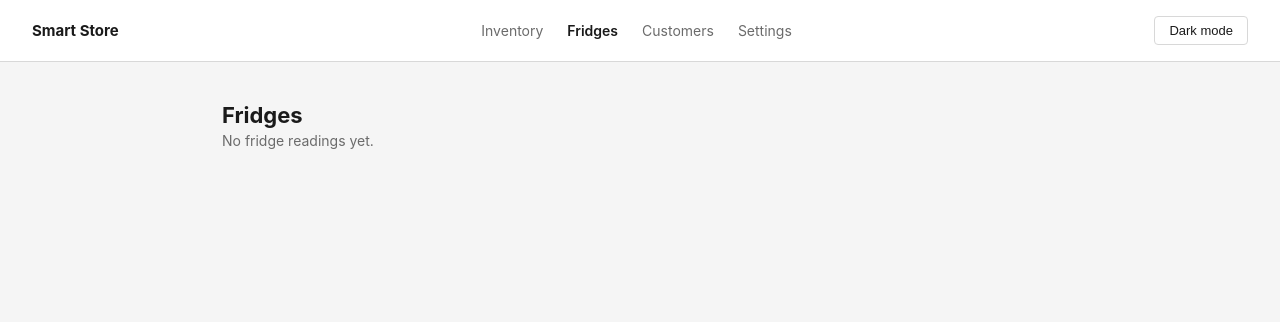
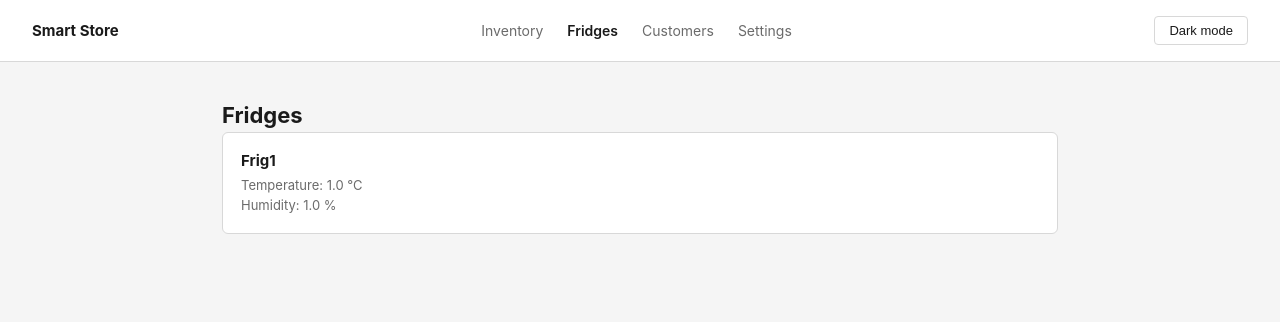
Before and after one commit to fairozaly/IoT-Project, a Flask app: page /fridges in a window 1280 px wide. Shown: the top 322 px of the page. Run offline with Flask 3, Linux system fonts and the light colour scheme; data comes from the database, SQL or seed files in the repository; tables that the repository leaves empty hold one stand-in row (values such as "Sample post"); data that the repository does not hold is empty.

Commit message:
add db helpers for readings + thresholds, add automatic site reloading

```diff
--- a/app.py
+++ b/app.py
@@ -1,57 +1,27 @@
-import os
-
-from flask import Flask, flash, redirect, render_template, request, url_for
+from flask import Flask, flash, jsonify, redirect, render_template, request, url_for
 
 from db import (
-    DATABASE,
     add_customer,
     close_connection,
     get_customer_by_email,
     get_customer_by_phone,
     get_customers,
+    get_latest_readings,
+    get_pending_alerts,
     init_db,
+    mark_alerts_sent,
 )
-
-import paho.mqtt.client as mqtt
 
 from gpio import (
     indicate_success,
     indicate_failure
 )
 
-MQTT_SERVER_ADDRESS = "10.0.0.237"
-MQTT_SERVER_PORT = 1883
+from mqtt import setup_mqtt
 
 app = Flask(__name__)
 app.secret_key = "827mo34t9zwb3ty598"
 app.teardown_appcontext(close_connection)
-
-fridge_readings = {}
-
-def on_connect_mqtt(client, userdata, flags, reason_code, properties):
-    print(f"Connected with result code {reason_code}")
-
-    client.subscribe("SmartHome/Frig1")
-
-def on_message_mqtt(client, userdata, message):
-    label = message.topic.rsplit("/", 1)[-1]
-
-    try:
-        humidity, temperature = message.payload.decode().split(",")
-        fridge_readings[label] = {
-            "temperature": float(temperature),
-            "humidity": float(humidity),
-        }
-    except ValueError:
-        print(f"Invalid payload on {message.topic}: {message.payload!r}")
-
-def setup_mqtt():
-    client = mqtt.Client(mqtt.CallbackAPIVersion.VERSION2)
-    client.on_connect = on_connect_mqtt
-    client.on_message = on_message_mqtt
-    client.connect(MQTT_SERVER_ADDRESS, MQTT_SERVER_PORT)
-    client.loop_start()
-    return client
 
 @app.route("/")
 def index():
@@ -106,18 +76,48 @@ def inventory():
 
 @app.route("/fridges")
 def fridges():
-    return render_template("fridges.html", fridges=fridge_readings, active_page="fridges")
+    return render_template("fridges.html", fridges=get_latest_readings(), active_page="fridges")
 
 @app.route("/settings")
 def settings():
     return render_template("settings.html", active_page="settings")
 
 
+@app.route("/alerts")
+def alerts():
+    rows = get_pending_alerts()
+    items = []
+    alert_ids = []
+    for row in rows:
+        alert_ids.append(row["alert_id"])
+        if row["alert_type"].startswith("temperature"):
+            message = (
+                f"Fridge {row['sensor_name']} has a dangerous temperature {row['temperature']:.1f}C"
+            )
+        else:
+            message = (
+                f"Fridge {row['sensor_name']} has a dangerous humidity {row['humidity']:.1f}%"
+            )
+        items.append({"id": row["alert_id"], "message": message})
+    mark_alerts_sent(alert_ids)
+    return jsonify(items)
+
+
+@app.route("/api/readings")
+def api_readings():
+    readings = get_latest_readings()
+    return jsonify([
+        {
+            "name": reading["name"],
+            "temperature": reading["temperature"],
+            "humidity": reading["humidity"],
+        }
+        for reading in readings
+    ])
+
+
 if __name__ == "__main__":
-    if not os.path.exists(DATABASE):
-        print("initializing database...")
-        init_db(app)
+    init_db(app)
+    setup_mqtt(app)
 
-    setup_mqtt()
-
-    app.run(debug=True)
+    app.run(debug=True, use_reloader=False)
--- a/db.py
+++ b/db.py
@@ -51,6 +51,107 @@ def get_customer_by_phone(phone):
     return db.execute("SELECT customer_id FROM Customers WHERE phone = ?", (phone,)).fetchone()
 
 
+def get_or_create_sensor(name, location):
+    db = get_db()
+    sensor = db.execute("SELECT sensor_id FROM Sensors WHERE name = ?", (name,)).fetchone()
+    if sensor:
+        return sensor["sensor_id"]
+    cur = db.execute(
+        "INSERT INTO Sensors (name, location, temp_min, temp_max, humid_min, humid_max) "
+        "VALUES (?, ?, ?, ?, ?, ?)",
+        (name, location, -99.0, 99.0, 0.0, 100.0),
+    )
+    db.commit()
+    return cur.lastrowid
+
+
+def set_sensor_thresholds(name, temp_min, temp_max, humid_min, humid_max):
+    db = get_db()
+    sensor = db.execute("SELECT sensor_id FROM Sensors WHERE name = ?", (name,)).fetchone()
+    if sensor:
+        db.execute(
+            "UPDATE Sensors SET temp_min = ?, temp_max = ?, humid_min = ?, humid_max = ? "
+            "WHERE sensor_id = ?",
+            (temp_min, temp_max, humid_min, humid_max, sensor["sensor_id"]),
+        )
+    else:
+        db.execute(
+            "INSERT INTO Sensors (name, location, temp_min, temp_max, humid_min, humid_max) "
+            "VALUES (?, ?, ?, ?, ?, ?)",
+            (name, name, temp_min, temp_max, humid_min, humid_max),
+        )
+    db.commit()
+
+
+def get_sensor_thresholds(sensor_id):
+    db = get_db()
+    return db.execute(
+        "SELECT temp_min, temp_max, humid_min, humid_max FROM Sensors WHERE sensor_id = ?",
+        (sensor_id,),
+    ).fetchone()
+
+
+def create_alert(reading_id, alert_type):
+    db = get_db()
+    cur = db.execute(
+        "INSERT INTO Alerts (reading_id, alert_type) VALUES (?, ?)",
+        (reading_id, alert_type),
+    )
+    db.commit()
+    return cur.lastrowid
+
+
+def get_pending_alerts():
+    db = get_db()
+    cur = db.execute(
+        "SELECT a.alert_id, s.name AS sensor_name, a.alert_type, r.temperature, r.humidity, "
+        "       s.temp_min, s.temp_max, s.humid_min, s.humid_max "
+        "FROM Alerts a "
+        "JOIN SensorReadings r ON r.reading_id = a.reading_id "
+        "JOIN Sensors s ON s.sensor_id = r.sensor_id "
+        "WHERE a.resolved = 0 "
+        "ORDER BY a.alert_id"
+    )
+    return cur.fetchall()
+
+
+def mark_alerts_sent(alert_ids):
+    if not alert_ids:
+        return
+    db = get_db()
+    placeholders = ",".join("?" for _ in alert_ids)
+    db.execute(
+        f"UPDATE Alerts SET resolved = 1 WHERE alert_id IN ({placeholders})",
+        tuple(alert_ids),
+    )
+    db.commit()
+
+
+def add_sensor_reading(sensor_id, temperature, humidity):
+    db = get_db()
+    cur = db.execute(
+        "INSERT INTO SensorReadings (sensor_id, temperature, humidity) VALUES (?, ?, ?)",
+        (sensor_id, temperature, humidity),
+    )
+    db.commit()
+    return cur.lastrowid
+
+
+def get_latest_readings():
+    db = get_db()
+    cur = db.execute(
+        "SELECT s.name, r.temperature, r.humidity, r.timestamp "
+        "FROM Sensors s "
+        "JOIN SensorReadings r ON r.reading_id = ("
+        "    SELECT reading_id FROM SensorReadings "
+        "    WHERE sensor_id = s.sensor_id "
+        "    ORDER BY timestamp DESC, reading_id DESC LIMIT 1"
+        ") "
+        "ORDER BY s.name"
+    )
+    return cur.fetchall()
+
+
 def init_db(app):
     with app.app_context():
         db = get_db()
--- /dev/null
+++ b/mqtt.py
@@ -0,0 +1,86 @@
+import paho.mqtt.client as mqtt
+
+from db import (
+    add_sensor_reading,
+    create_alert,
+    get_or_create_sensor,
+    get_sensor_thresholds,
+    set_sensor_thresholds,
+)
+
+MQTT_SERVER_ADDRESS = "192.168.50.111"
+MQTT_SERVER_PORT = 1883
+
+FRIDGE_THRESHOLDS = {
+    "Frig1": {
+        "temp_min": 15.0,
+        "temp_max": 25.0,
+        "humid_min": 30.0,
+        "humid_max": 70.0,
+    },
+}
+
+
+def configure_fridge_thresholds():
+    for name, limits in FRIDGE_THRESHOLDS.items():
+        set_sensor_thresholds(
+            name,
+            limits["temp_min"],
+            limits["temp_max"],
+            limits["humid_min"],
+            limits["humid_max"],
+        )
+        print(f"Configured thresholds for {name}: {limits}")
+
+
+def check_thresholds(sensor_id, reading_id, temperature, humidity):
+    limits = get_sensor_thresholds(sensor_id)
+    if limits is None:
+        return
+
+    if temperature < limits["temp_min"]:
+        create_alert(reading_id, f"temperature low ({temperature} < {limits['temp_min']})")
+    elif temperature > limits["temp_max"]:
+        create_alert(reading_id, f"temperature high ({temperature} > {limits['temp_max']})")
+
+    if humidity < limits["humid_min"]:
+        create_alert(reading_id, f"humidity low ({humidity} < {limits['humid_min']})")
+    elif humidity > limits["humid_max"]:
+        create_alert(reading_id, f"humidity high ({humidity} > {limits['humid_max']})")
+
+
+def on_connect_mqtt(client, userdata, flags, reason_code, properties):
+    print(f"Connected with result code {reason_code}")
+
+    client.subscribe("SmartHome/Frig1")
+
+
+def on_message_mqtt(client, userdata, message):
+    app = client._flask_app
+    label = message.topic.rsplit("/", 1)[-1]
+
+    try:
+        humidity, temperature = message.payload.decode().split(",")
+        temperature = float(temperature)
+        humidity = float(humidity)
+    except ValueError:
+        print(f"Invalid payload on {message.topic}: {message.payload!r}")
+        return
+
+    with app.app_context():
+        sensor_id = get_or_create_sensor(label, label)
+        reading_id = add_sensor_reading(sensor_id, temperature, humidity)
+        check_thresholds(sensor_id, reading_id, temperature, humidity)
+
+
+def setup_mqtt(app):
+    with app.app_context():
+        configure_fridge_thresholds()
+
+    client = mqtt.Client(mqtt.CallbackAPIVersion.VERSION2)
+    client._flask_app = app
+    client.on_connect = on_connect_mqtt
+    client.on_message = on_message_mqtt
+    client.connect(MQTT_SERVER_ADDRESS, MQTT_SERVER_PORT)
+    client.loop_start()
+    return client
--- /dev/null
+++ b/static/js/fridges.js
@@ -0,0 +1,49 @@
+(function () {
+  var grid = document.getElementById("cardGrid");
+  if (!grid) return;
+
+  function render(readings) {
+    grid.textContent = "";
+    if (!readings.length) {
+      var empty = document.createElement("p");
+      empty.className = "subhead";
+      empty.textContent = "No fridge readings yet.";
+      grid.appendChild(empty);
+      return;
+    }
+    readings.forEach(function (reading) {
+      var card = document.createElement("div");
+      card.className = "card";
+
+      var details = document.createElement("div");
+      details.className = "card-details";
+
+      var name = document.createElement("h3");
+      name.textContent = reading.name;
+
+      var temperature = document.createElement("p");
+      temperature.textContent =
+        "Temperature: " + reading.temperature.toFixed(1) + " \u00b0C";
+
+      var humidity = document.createElement("p");
+      humidity.textContent =
+        "Humidity: " + reading.humidity.toFixed(1) + " %";
+
+      details.appendChild(name);
+      details.appendChild(temperature);
+      details.appendChild(humidity);
+      card.appendChild(details);
+      grid.appendChild(card);
+    });
+  }
+
+  function refresh() {
+    fetch("/api/readings")
+      .then(function (response) { return response.json(); })
+      .then(render)
+      .catch(function () {});
+  }
+
+  refresh();
+  setInterval(refresh, 3000);
+})();
--- a/templates/base.html
+++ b/templates/base.html
@@ -32,5 +32,6 @@
   </div>
   <script src="{{ url_for('static', filename='js/theme.js') }}"></script>
   <script src="{{ url_for('static', filename='js/toasts.js') }}"></script>
+  {% block scripts %}{% endblock %}
   </body>
 </html>
--- a/templates/fridges.html
+++ b/templates/fridges.html
@@ -1,16 +1,20 @@
 {% extends "base.html" %}
 
 {% block title %}Fridges{% endblock %}
+
+{% block scripts %}
+<script src="{{ url_for('static', filename='js/fridges.js') }}"></script>
+{% endblock %}
 
 {% block content %}
     <div class="heading-row">
       <h1>Fridges</h1>
     </div>
     <div class="grid" id="cardGrid">
-      {% for label, reading in fridges.items() %}
+      {% for reading in fridges %}
       <div class="card">
         <div class="card-details">
-          <h3>{{ label }}</h3>
+          <h3>{{ reading["name"] }}</h3>
           <p>Temperature: {{ "%.1f"|format(reading["temperature"]) }} &deg;C</p>
           <p>Humidity: {{ "%.1f"|format(reading["humidity"]) }} %</p>
         </div>
```
Also changed, not shown: static/js/toasts.js (+29 -3 lines), 1 other file.
